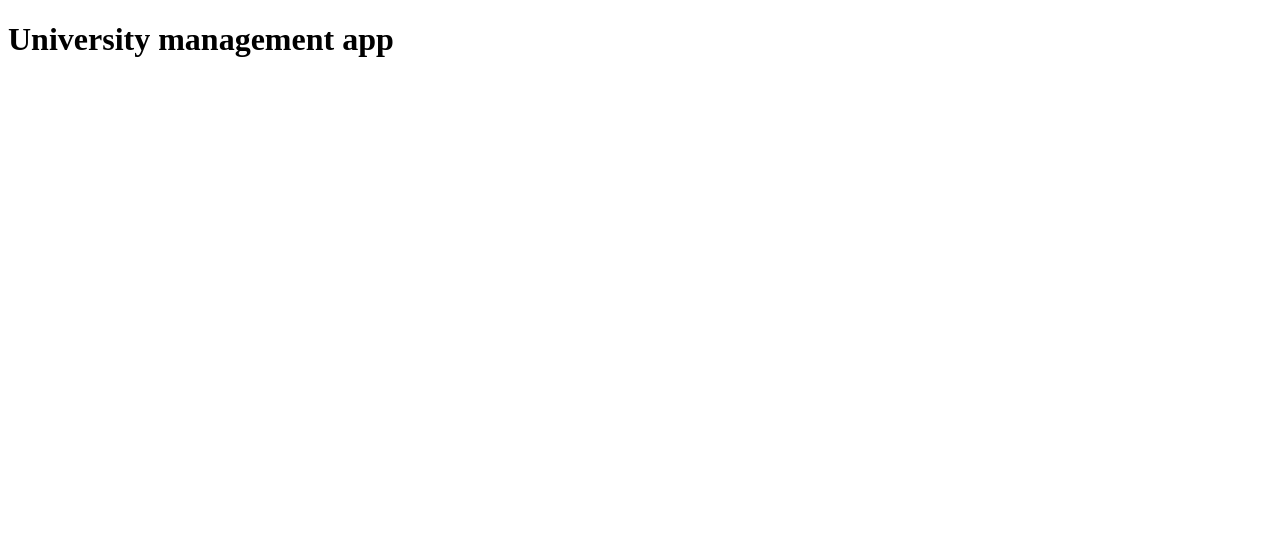
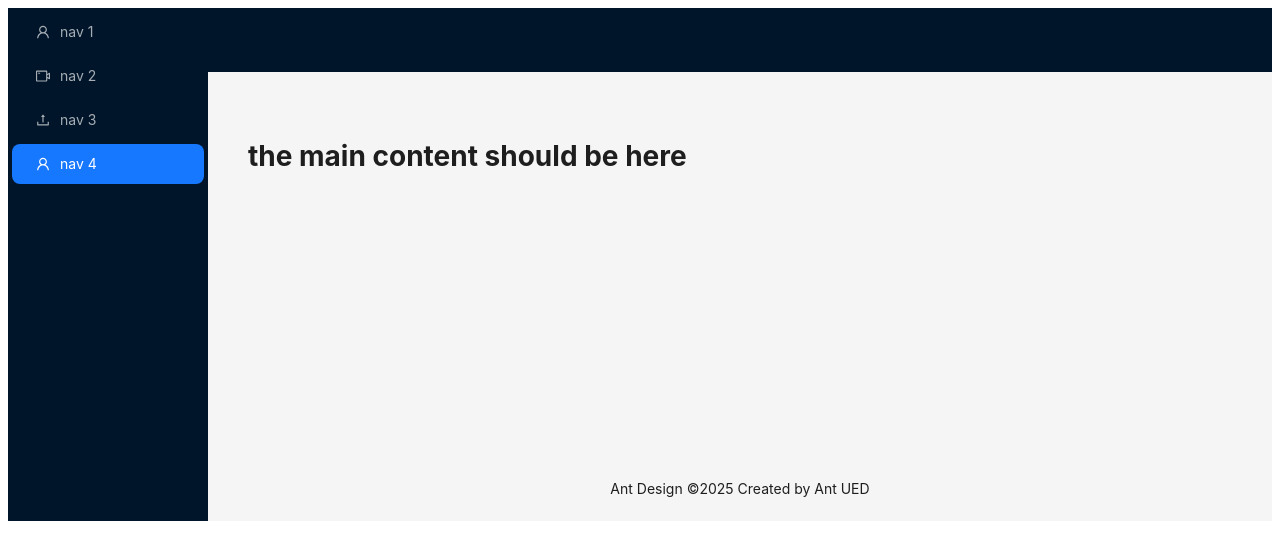
Before and after one commit to MuntasirAbid/university-management-frontend, a React (Vite) app: page / in a window 1280 px wide. Shown: the top 560 px of the page. Built offline with nearby package versions, Linux system fonts and the light colour scheme.

Commit message:
layout with ant design

```diff
--- a/src/App.tsx
+++ b/src/App.tsx
@@ -1,9 +1,7 @@
+import MainLayout from "./componnents/layout/MainLayout";
+
 function App() {
-  return (
-    <>
-      <h1>University management app</h1>
-    </>
-  );
+  return <MainLayout></MainLayout>;
 }
 
 export default App;
--- a/src/componnents/layout/MainLayout.tsx
+++ b/src/componnents/layout/MainLayout.tsx
@@ -1,5 +1,22 @@
 import { Layout, Menu } from "antd";
+import {
+  UploadOutlined,
+  UserOutlined,
+  VideoCameraOutlined,
+} from "@ant-design/icons";
+import { createElement } from "react";
 const { Header, Content, Footer, Sider } = Layout;
+
+const items = [
+  UserOutlined,
+  VideoCameraOutlined,
+  UploadOutlined,
+  UserOutlined,
+].map((icon, index) => ({
+  key: String(index + 1),
+  icon: createElement(icon),
+  label: `nav ${index + 1}`,
+}));
 
 const MainLayout = () => {
   return (
@@ -23,17 +40,15 @@ const MainLayout = () => {
         />
       </Sider>
       <Layout>
-        <Header style={{ padding: 0, background: colorBgContainer }} />
+        <Header style={{ padding: 0 }} />
         <Content style={{ margin: "24px 16px 0" }}>
           <div
             style={{
               padding: 24,
               minHeight: 360,
-              background: colorBgContainer,
-              borderRadius: borderRadiusLG,
             }}
           >
-            content
+            <h1>the main content should be here</h1>
           </div>
         </Content>
         <Footer style={{ textAlign: "center" }}>
```
